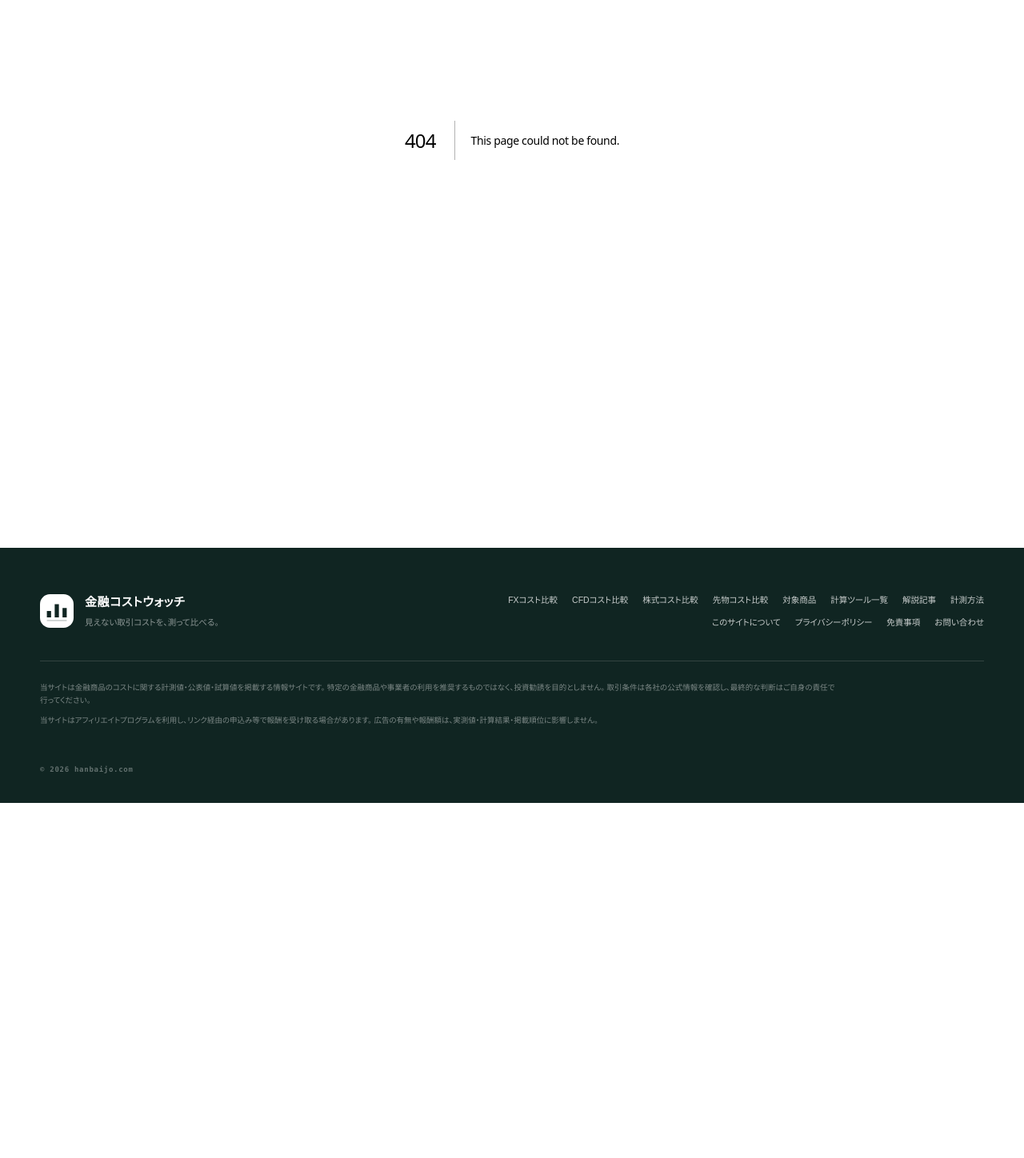
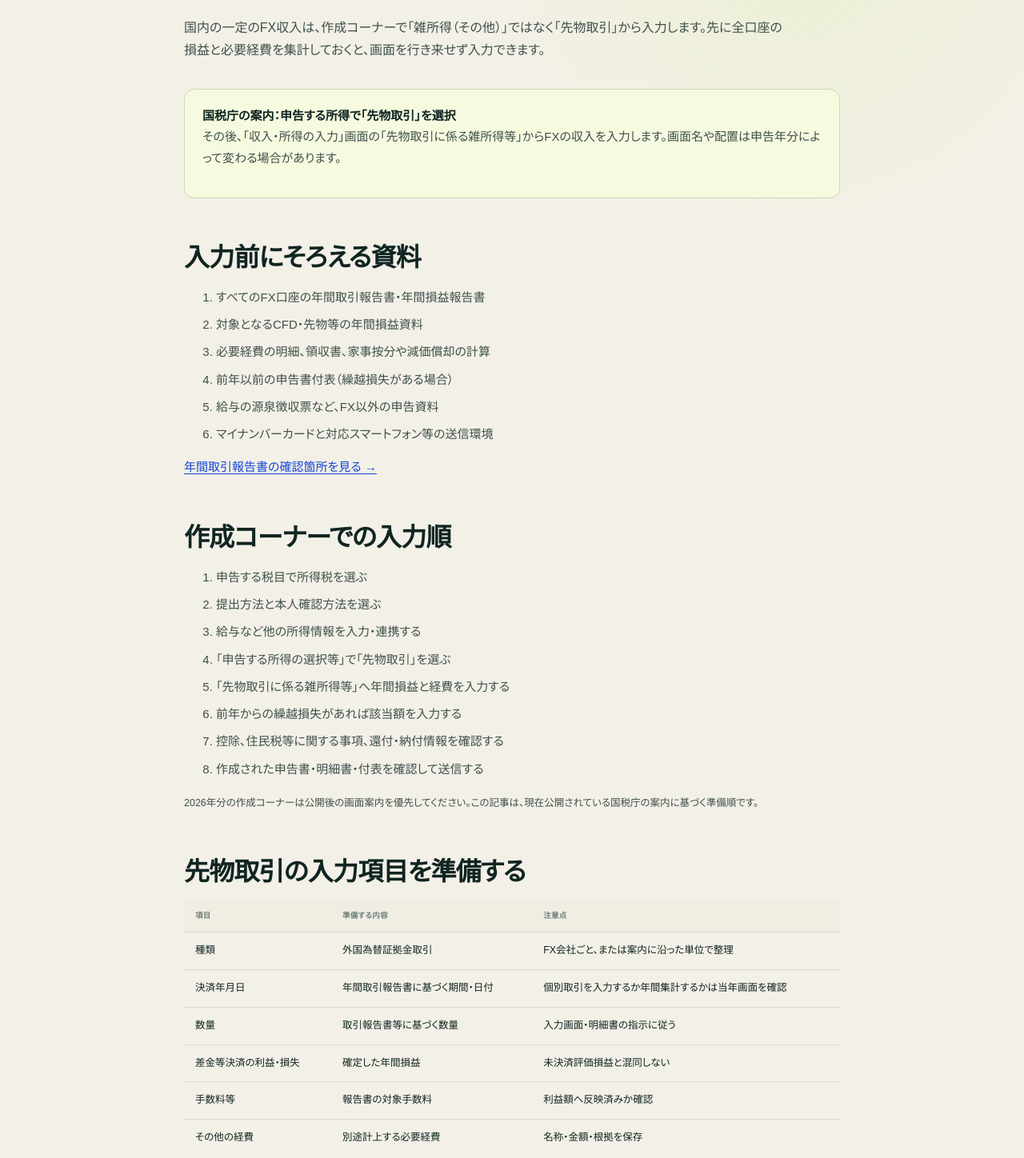
Before and after one commit to mrok18/hanbaijo, a Next.js app: page /articles/fx-etax-input-guide in a window 1280 px wide. Before the commit this address had no page. Shown: the part 302-1750 px from the top of the page at 80% size. Before the commit the page ends 1306 px from the top, so only its background shows below. Built offline with nearby package versions, Linux system fonts and the light colour scheme.

Commit message:
Add FX e-Tax input guide

```diff
--- a/app/articles/fx-annual-transaction-report-tax-return/page.tsx
+++ b/app/articles/fx-annual-transaction-report-tax-return/page.tsx
@@ -102,6 +102,7 @@ export default function Page() {
       </ul>
       <p><Link href="/articles/fx-tax-deductible-expenses">PC・通信費・VPSなどの必要経費を確認 →</Link></p>
       <p><Link href="/articles/fx-profit-under-200k-tax-return">FX所得20万円以下の申告条件を確認 →</Link></p>
+      <p><Link href="/articles/fx-etax-input-guide">e-Taxで「先物取引」へ入力する順番を見る →</Link></p>
       <p><Link href="/articles/fx-multiple-accounts-cost-risk">複数口座の資金・損益管理方法を見る →</Link></p>
 
       <section className="article-affiliate" aria-label="提携中のFXサービス">
--- /dev/null
+++ b/app/articles/fx-etax-input-guide/page.tsx
@@ -0,0 +1,94 @@
+import type { Metadata } from 'next';
+import Link from 'next/link';
+
+export const metadata: Metadata = {
+  title: 'FXの確定申告をe-Taxで入力する順番｜先物取引・経費・繰越損失',
+  description: '国内FXの確定申告について、年間取引報告書の準備から、確定申告書等作成コーナーの「先物取引」、必要経費、繰越損失、e-Tax送信までの順番を整理します。',
+};
+
+const inputRows = [
+  ['種類', '外国為替証拠金取引', 'FX会社ごと、または案内に沿った単位で整理'],
+  ['決済年月日', '年間取引報告書に基づく期間・日付', '個別取引を入力するか年間集計するかは当年画面を確認'],
+  ['数量', '取引報告書等に基づく数量', '入力画面・明細書の指示に従う'],
+  ['差金等決済の利益・損失', '確定した年間損益', '未決済評価損益と混同しない'],
+  ['手数料等', '報告書の対象手数料', '利益額へ反映済みか確認'],
+  ['その他の経費', '別途計上する必要経費', '名称・金額・根拠を保存'],
+] as const;
+
+export default function Page() {
+  const jsonLd = {
+    '@context': 'https://schema.org', '@type': 'Article', headline: metadata.title,
+    description: metadata.description, datePublished: '2026-09-09', dateModified: '2026-09-09',
+    mainEntityOfPage: 'https://hanbaijo.com/articles/fx-etax-input-guide',
+    author: { '@type': 'Organization', name: '金融コストウォッチ' },
+    publisher: { '@type': 'Organization', name: '金融コストウォッチ' },
+  };
+
+  return <article>
+    <script type="application/ld+json" dangerouslySetInnerHTML={{ __html: JSON.stringify(jsonLd) }} />
+    <p className="page-kicker">FX TAX / E-TAX INPUT</p>
+    <h1>FXの確定申告をe-Taxで入力する順番<br />先物取引・経費・繰越損失</h1>
+    <p className="lede">国内の一定のFX収入は、作成コーナーで「雑所得（その他）」ではなく「先物取引」から入力します。先に全口座の損益と必要経費を集計しておくと、画面を行き来せず入力できます。</p>
+
+    <div className="callout"><strong>国税庁の案内：申告する所得で「先物取引」を選択</strong><p>その後、「収入・所得の入力」画面の「先物取引に係る雑所得等」からFXの収入を入力します。画面名や配置は申告年分によって変わる場合があります。</p></div>
+
+    <h2>入力前にそろえる資料</h2>
+    <ol>
+      <li>すべてのFX口座の年間取引報告書・年間損益報告書</li>
+      <li>対象となるCFD・先物等の年間損益資料</li>
+      <li>必要経費の明細、領収書、家事按分や減価償却の計算</li>
+      <li>前年以前の申告書付表（繰越損失がある場合）</li>
+      <li>給与の源泉徴収票など、FX以外の申告資料</li>
+      <li>マイナンバーカードと対応スマートフォン等の送信環境</li>
+    </ol>
+    <p><Link href="/articles/fx-annual-transaction-report-tax-return">年間取引報告書の確認箇所を見る →</Link></p>
+
+    <h2>作成コーナーでの入力順</h2>
+    <ol>
+      <li>申告する税目で所得税を選ぶ</li>
+      <li>提出方法と本人確認方法を選ぶ</li>
+      <li>給与など他の所得情報を入力・連携する</li>
+      <li>「申告する所得の選択等」で「先物取引」を選ぶ</li>
+      <li>「先物取引に係る雑所得等」へ年間損益と経費を入力する</li>
+      <li>前年からの繰越損失があれば該当額を入力する</li>
+      <li>控除、住民税等に関する事項、還付・納付情報を確認する</li>
+      <li>作成された申告書・明細書・付表を確認して送信する</li>
+    </ol>
+    <p><small>2026年分の作成コーナーは公開後の画面案内を優先してください。この記事は、現在公開されている国税庁の案内に基づく準備順です。</small></p>
+
+    <h2>先物取引の入力項目を準備する</h2>
+    <div className="table-scroll"><table className="rates"><thead><tr><th>項目</th><th>準備する内容</th><th>注意点</th></tr></thead><tbody>{inputRows.map(([item, value, caution]) => <tr key={item}><td>{item}</td><td>{value}</td><td>{caution}</td></tr>)}</tbody></table></div>
+
+    <h2>複数口座は入力前に集計する</h2>
+    <p>口座ごとの黒字だけを入力せず、同じ課税区分に属する全口座の年間損益を確認します。一定の国内CFD・先物等も同じ「先物取引に係る雑所得等」に含まれる場合があるため、商品名だけで除外しないでください。</p>
+    <p><Link href="/articles/fx-profit-loss-offset-tax">FX・CFD・先物の損益通算範囲を見る →</Link></p>
+
+    <h2>必要経費の二重計上を防ぐ</h2>
+    <p>年間取引報告書の損益に取引手数料がすでに反映されている場合、同額を「手数料等」や「その他の経費」へ再入力すると二重計上になります。外部で支払ったVPS、情報サービス、書籍等は、FX収入との直接的な関係と私用分の区分を確認します。</p>
+    <p><Link href="/articles/fx-tax-deductible-expenses">FXの必要経費と保存資料を確認 →</Link></p>
+
+    <h2>繰越損失がある場合</h2>
+    <p>前年以前に提出した「申告書付表（先物取引に係る繰越損失用）」の控えを用意し、年分ごとの残額を確認します。損失発生年から連続して申告していることが要件です。入力後に付表が正しく作成されているか確認します。</p>
+    <p><Link href="/articles/fx-loss-carryforward-filing">損失発生年から3年間の手続きを見る →</Link></p>
+    <p><Link href="/tools/fx-tax-calculator">繰越損失を反映した税額を試算する →</Link></p>
+
+    <h2>送信後に保存するもの</h2>
+    <ul>
+      <li>送信した確定申告書のPDF</li>
+      <li>先物取引に係る雑所得等の金額の計算明細書</li>
+      <li>繰越損失用の申告書付表</li>
+      <li>受信通知・受付結果</li>
+      <li>入力に使った年間報告書と経費資料</li>
+    </ul>
+
+    <h2>出典と確認日</h2>
+    <ul>
+      <li><a href="https://www.keisan.nta.go.jp/r7yokuaru/cat2/cat21/cat21e/cid456.html" rel="noreferrer">国税庁「外国為替証拠金取引（FX）による収入がある場合」</a></li>
+      <li><a href="https://www.nta.go.jp/taxes/shiraberu/taxanswer/shotoku/1522.htm" rel="noreferrer">国税庁 No.1522「先物取引に係る雑所得等の課税の特例」</a></li>
+      <li><a href="https://www.e-tax.nta.go.jp/toiawase/faq/zizen/02.htm" rel="noreferrer">e-Tax「作成コーナーで確定申告するために準備しておくべきこと」</a></li>
+      <li><a href="https://www.nta.go.jp/taxes/shiraberu/shinkoku/syotoku/r07.htm" rel="noreferrer">国税庁「令和7年分 確定申告書等の様式・手引き等」</a></li>
+    </ul>
+    <p><small>確認日：2026年9月9日。2026年分の画面・様式・入力項目は公表後に最新案内を確認してください。個別の申告判断は税務署または税理士へ確認してください。</small></p>
+    <p><Link href="/articles">解説記事一覧へ戻る →</Link></p>
+  </article>;
+}
--- a/app/articles/posts.ts
+++ b/app/articles/posts.ts
@@ -1,4 +1,5 @@
 export const POSTS = [
+  { slug: 'fx-etax-input-guide', category: 'FX・税金', title: 'FXの確定申告をe-Taxで入力する順番｜先物取引・経費・繰越損失', desc: '年間報告書の準備から、作成コーナーの「先物取引」、必要経費、繰越損失、e-Tax送信までを順番に整理する。' },
   { slug: 'fx-loss-carryforward-filing', category: 'FX・税金', title: 'FX損失を3年繰り越す確定申告｜取引しない年も必要？', desc: '損失発生年、利益が出た年、取引しない年に必要な連続申告と、計算明細書・繰越損失用付表を整理する。' },
   { slug: 'domestic-vs-overseas-fx-tax', category: 'FX・税金', title: '国内FXと海外FXの税金の違い｜20.315％・総合課税・損失繰越', desc: '申告分離課税と総合課税、損益通算、3年繰越を比較し、金融庁登録と取引の法的区分を確認する。' },
   { slug: 'fx-tax-rate-calculation', category: 'FX・税金', title: '国内FXの税率は20.315％？所得税・住民税の計算方法', desc: '所得税15％、復興特別所得税、地方稅5％の内訳と、必要経費・損益通算後の税額を計算する。' },
--- a/app/fx/page.tsx
+++ b/app/fx/page.tsx
@@ -123,6 +123,7 @@ export default function FxPage() {
           </div>
         </div>
         <div className="provider-directory comparison-guide-directory">
+          <Link href="/articles/fx-etax-input-guide"><span>E-TAX INPUT</span><h3>FXの確定申告を入力順に確認</h3><p>先物取引・経費・繰越損失・送信</p><b>e-Tax準備を見る →</b></Link>
           <Link href="/articles/fx-loss-carryforward-filing"><span>LOSS CARRYFORWARD</span><h3>FX損失を3年間繰り越す</h3><p>損失年・無取引年・利益年の連続申告</p><b>必要書類と手順を見る →</b></Link>
           <Link href="/articles/domestic-vs-overseas-fx-tax"><span>DOMESTIC VS OVERSEAS</span><h3>国内FXと海外FXの税務を比較</h3><p>申告分離課税・総合課税・登録確認</p><b>税金と注意点を見る →</b></Link>
           <Link href="/articles/fx-tax-rate-calculation"><span>FX TAX RATE</span><h3>20.315％の内訳を計算</h3><p>所得税・復興特別所得税・地方税</p><b>税額の早見表を見る →</b></Link>
```
